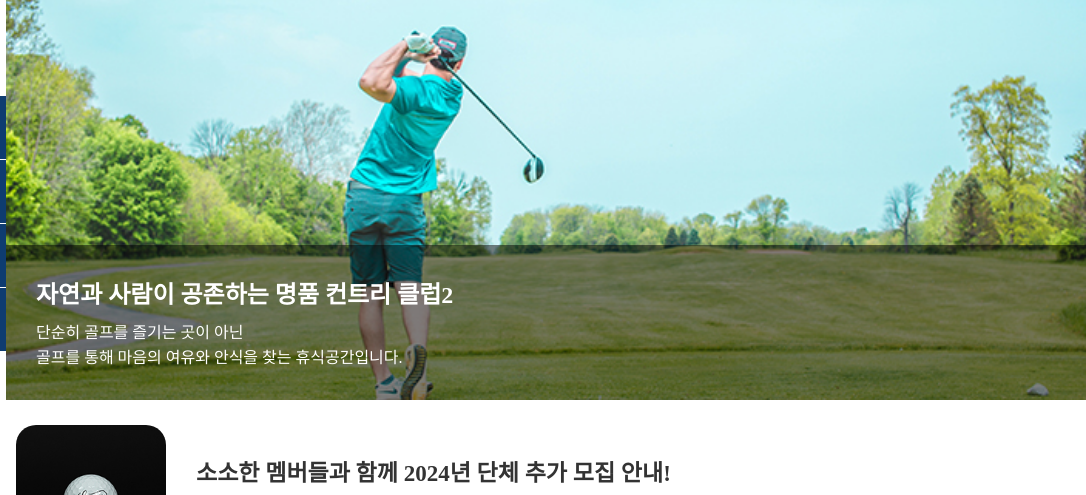
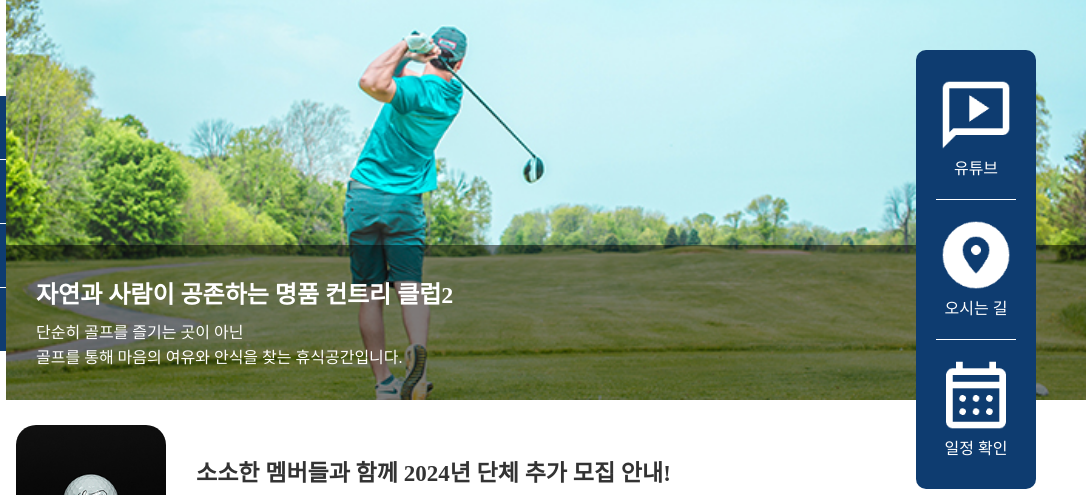
Before and after one commit to kimziyeon/webDesign-D1, a plain HTML site: page index.html in a window 1280 px wide. Shown: the top 495 px of the page, 194-1280 px from the left. Drawn offline with Linux system fonts and the light colour scheme.

Commit message:
20241104

```diff
--- a/css/style.css
+++ b/css/style.css
@@ -352,6 +352,40 @@ footer>a {
 }
 
 
+
+
+.direct {
+    background-color: #0e3c70;
+    color: #fff;
+    width: 120px;
+    text-align: center;
+    padding: 10px 20px;
+    border-radius: 10px;
+    position: fixed;
+    top: 50px;
+    right: 50px;
+    z-index: 999;
+}
+
+.direct>ul>li {
+    padding: 5px 0 20px;
+    margin: 10px 0;
+    border-bottom: 1px solid #fff;
+}
+
+.direct>ul>li:last-of-type {
+    border: none;
+    margin: 0;
+
+}
+
+.direct>ul>li>a {
+    display: block;
+}
+
+
+
+
 .pop {
     width: 500px;
     height: 400px;
--- a/index.html
+++ b/index.html
@@ -158,6 +158,28 @@
             </div>
         </footer>
 
+        <div class="direct">
+            <ul>
+                <li><a href="#">
+                        <img src="/images/direct_icon1.png" alt="재생아이콘">
+                        <p>유튜브</p>
+                    </a>
+                </li>
+                <li><a href="#">
+                        <img src="/images/direct_icon2.png" alt="재생아이콘">
+                        <p>오시는 길</p>
+                    </a>
+                </li>
+                <li><a href="#">
+                        <img src="/images/direct_icon3.png" alt="재생아이콘">
+                        <p>일정 확인</p>
+                    </a>
+                </li>
+            </ul>
+        </div>
+
+
+
         <div class="pop">
             <h3>조이컨트리클럽 공지사항 안내1</h3>
             <p>
```
Also changed, not shown: images/direct_icon1.png (added), images/direct_icon2.png (added), images/direct_icon3.png (added).
